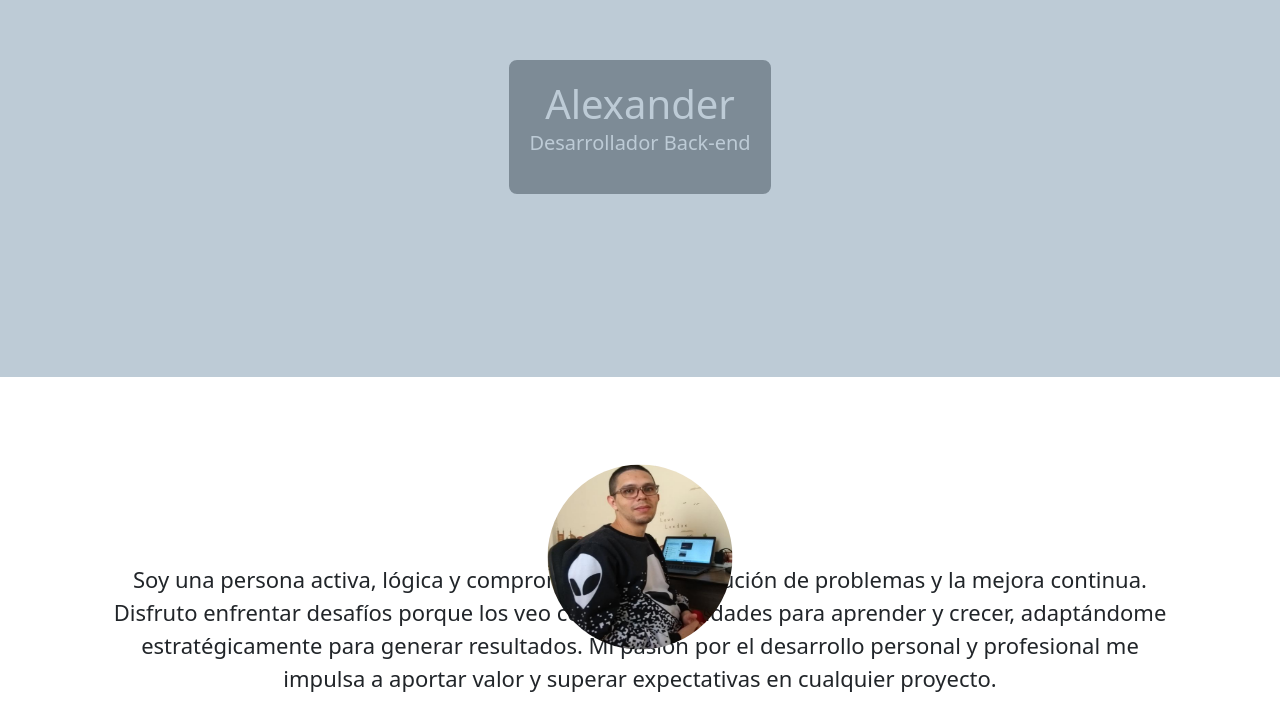
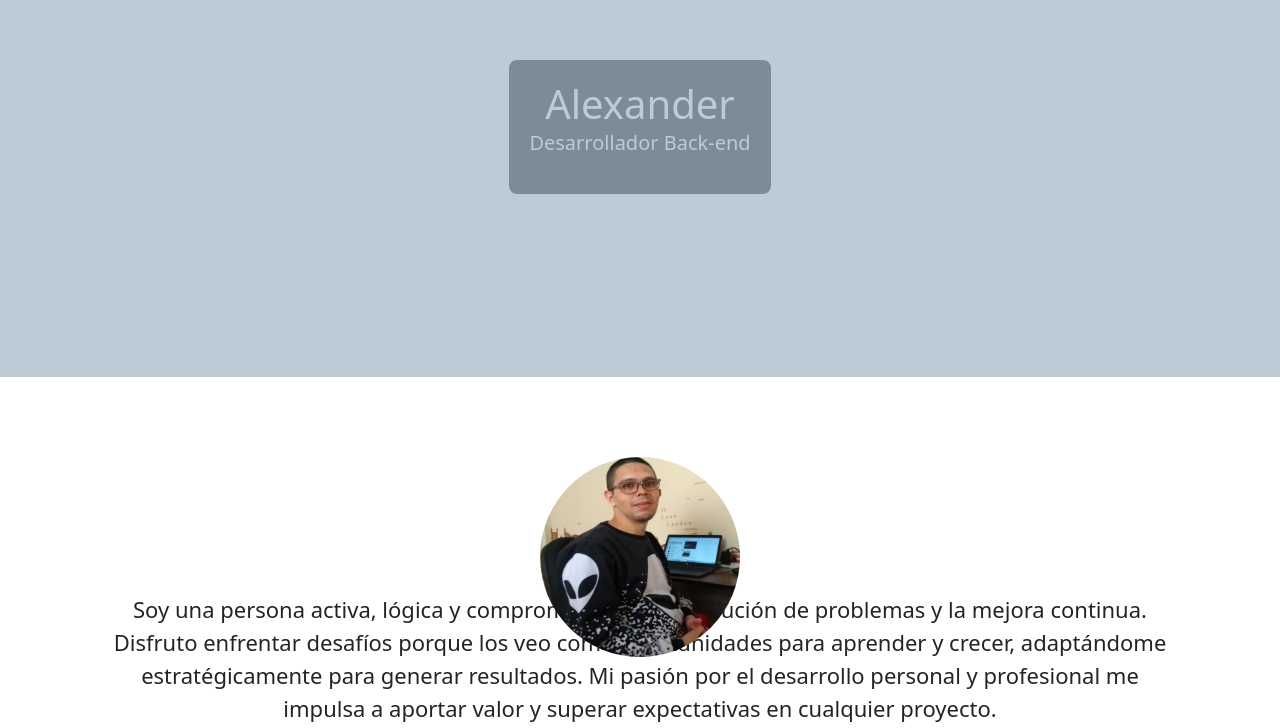
Before and after one commit to alexander933/Portafolio-corregido-Ingles, a plain HTML site: page index.html in a window 1280 px wide. Shown: the part 123-851 px from the top of the page. Drawn offline with nearby package versions, Linux system fonts and the light colour scheme.

Commit message:
Septimo avance

```diff
--- a/styles.css
+++ b/styles.css
@@ -87,8 +87,8 @@ body {
 }
 
 .profile-pic {
-    width: 185px;
-    height: 185px;
+    width: 200px;
+    height: 200px;
     border-radius: 50%;
     display: block;
     margin: 0 auto 10px;
@@ -136,7 +136,7 @@ footer {
 }
 
 .about h2 {
-    margin-top: 60px;
+    margin-top: 90px;
 }
 
 .studies{
@@ -218,3 +218,4 @@ button,
     align-items: center;
     justify-content: center;
     gap: 20px;
+}
```
